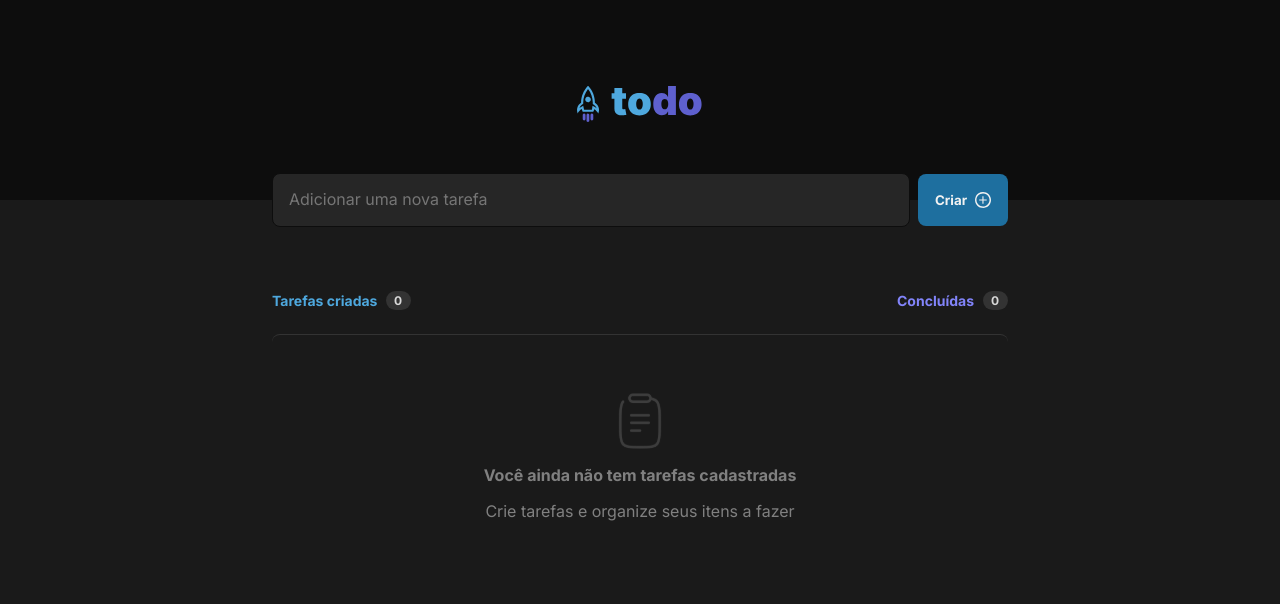
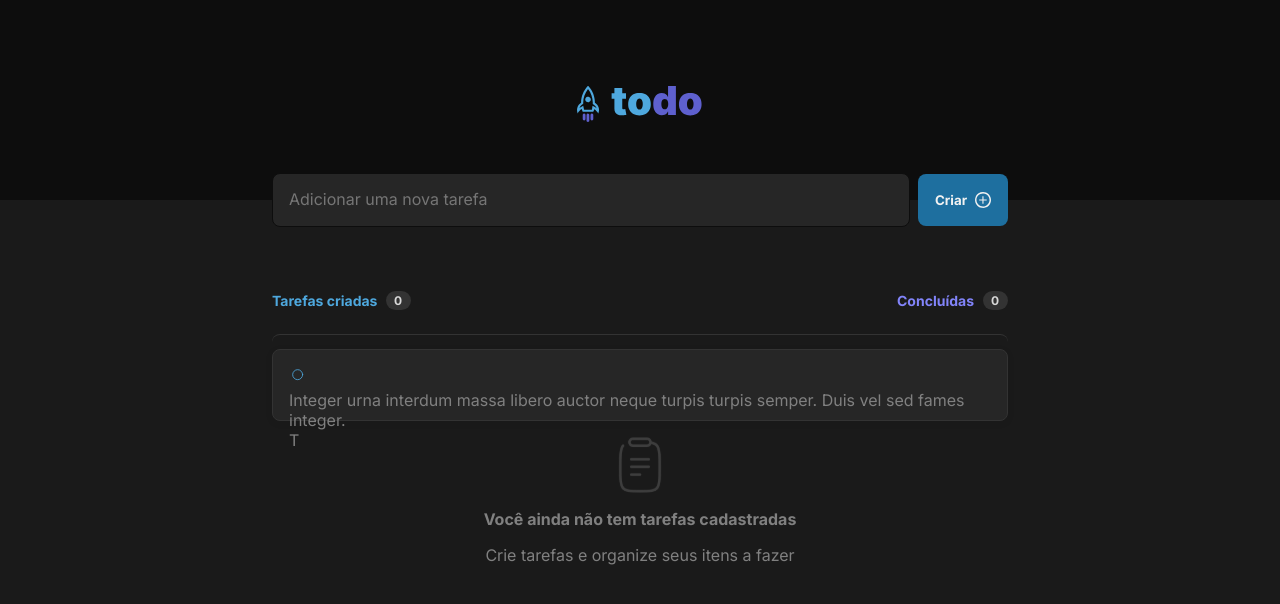
Before and after one commit to jonasmcarvalho/to_do_list, a React (Vite) app: page / in a window 1280 px wide. Shown: the top 604 px of the page. Built offline with nearby package versions, Linux system fonts and the light colour scheme.

Commit message:
Creating list item

```diff
--- a/package.json
+++ b/package.json
@@ -8,6 +8,7 @@
     "preview": "vite preview"
   },
   "dependencies": {
+    "phosphor-react": "^1.4.1",
     "react": "^18.0.0",
     "react-dom": "^18.0.0"
   },
--- a/src/App.tsx
+++ b/src/App.tsx
@@ -9,8 +9,12 @@ export function App() {
   return (
     <div>
       <Header />
-      <NewTask />
-      <TaskList />
+      <div>
+        <NewTask />
+        <main>
+          <TaskList />
+        </main>
+      </div>
     </div>
   )
 }
--- /dev/null
+++ b/src/components/Task.module.css
@@ -0,0 +1,63 @@
+.taskFull {
+    box-sizing: border-box;
+    flex-direction: row;
+    align-items: flex-start;
+    padding: 1rem;
+    gap: 0.75rem;
+
+    width: 46rem;
+    height: 4.5rem;
+
+    background: var(--gray-600);
+
+    border: 0.0625rem solid var(--gray-700);
+    box-shadow: 0 0.125rem 0.5rem rgba(0, 0, 0, 0.06);
+    border-radius: 8px;
+
+    flex: none;
+    order: 0;
+    align-items: stretch;
+    flex-grow: 0;
+}
+
+.checkButton {
+    width: 1.5rem;
+    height: 1.5rem;
+
+    flex: none;
+    order: 0;
+    flex-grow: 0;
+}
+
+.checkButton span {
+    position: absolute;
+    left: 13.64%;
+    right: 13.64%;
+    top: 13.64%;
+    bottom: 13.64%;
+}
+
+.selectButton {
+
+    /* position: absolute;
+    left: 13.64%;
+    right: 13.64%;
+    top: 13.64%;
+    bottom: 13.64%; */
+
+    background: transparent;
+    border: 0;
+    color: var(--gray-400);
+    cursor: pointer;
+    line-height: 0;
+    border-radius: 2px;
+
+    width: 1.090625rem;
+    height: 1.090625rem;
+    top: 0.204375rem;
+    left: 0.204375rem;
+
+    color: var(--blue-600);
+
+    /* background: var(--blue-600); */
+}
--- /dev/null
+++ b/src/components/Task.tsx
@@ -0,0 +1,24 @@
+import styles from './Task.module.css'
+import { CheckCircle, Circle } from 'phosphor-react'
+
+export function Task() {
+    return (
+        <div className={styles.taskFull}>
+            <div className={styles.checkButton}>
+                <button className={styles.selectButton}>
+                    <Circle  />
+                </button>
+            </div>
+
+            <span>
+                <p> Integer urna interdum massa libero auctor neque turpis turpis semper.
+                    Duis vel sed fames integer.
+                </p>
+            </span>
+
+            <div>
+                <p>T</p>
+            </div>
+        </div>
+    )
+}
--- a/src/components/TaskList.tsx
+++ b/src/components/TaskList.tsx
@@ -1,5 +1,7 @@
 import styles from './TaskList.module.css'
 import clipboardLogo from '../assets/clipboard.svg'
+import { NewTask } from './NewTask'
+import { Task } from './Task'
 
 export function TaskList() {
     return (
@@ -28,11 +30,17 @@ export function TaskList() {
             </header>
 
             <div className={styles.taskList}>
-                <img src={clipboardLogo} alt="" />
-                <strong>
-                Você ainda não tem tarefas cadastradas <br />
-                </strong>
-                Crie tarefas e organize seus itens a fazer
+
+                    <Task />
+
+                    <img src={clipboardLogo} alt=""/>
+                    <strong>
+                        Você ainda não tem tarefas cadastradas
+                    </strong>
+                    <p>
+                        Crie tarefas e organize seus itens a fazer
+                    </p>
+
             </div>
         </article>
     )
```
Also changed, not shown: 1 other file (tests, documents, lock files or other folders).
